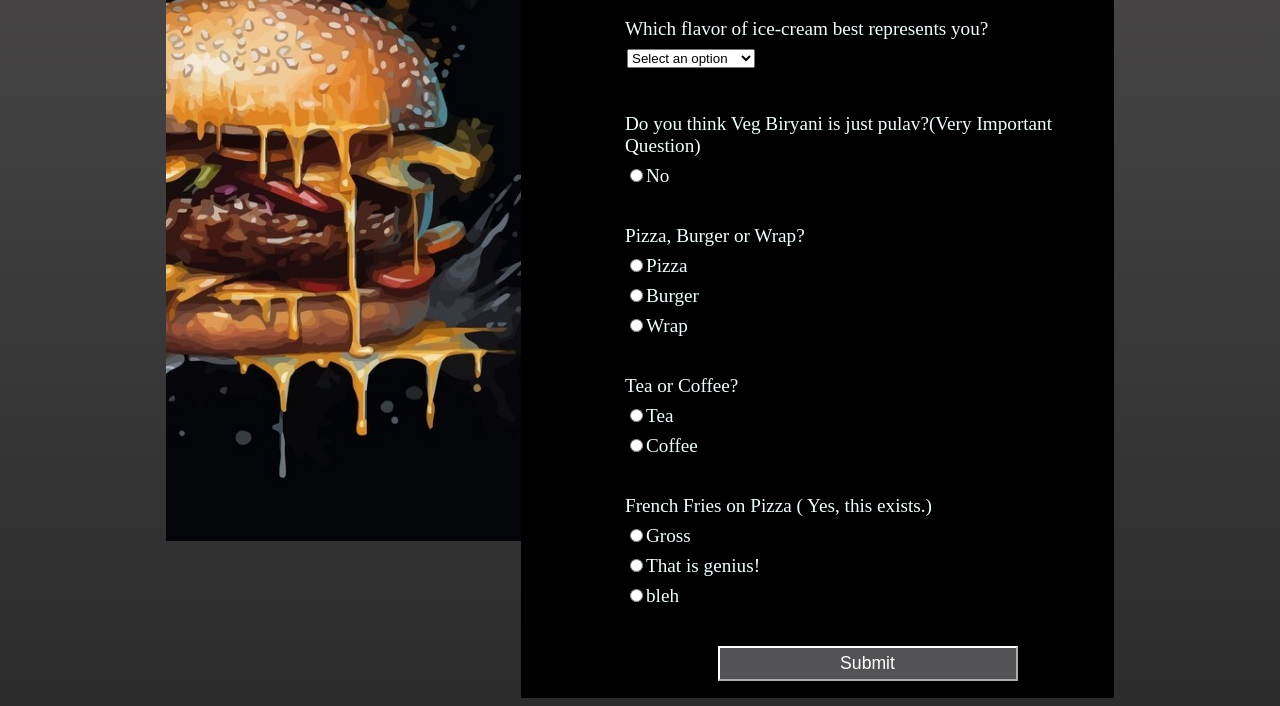
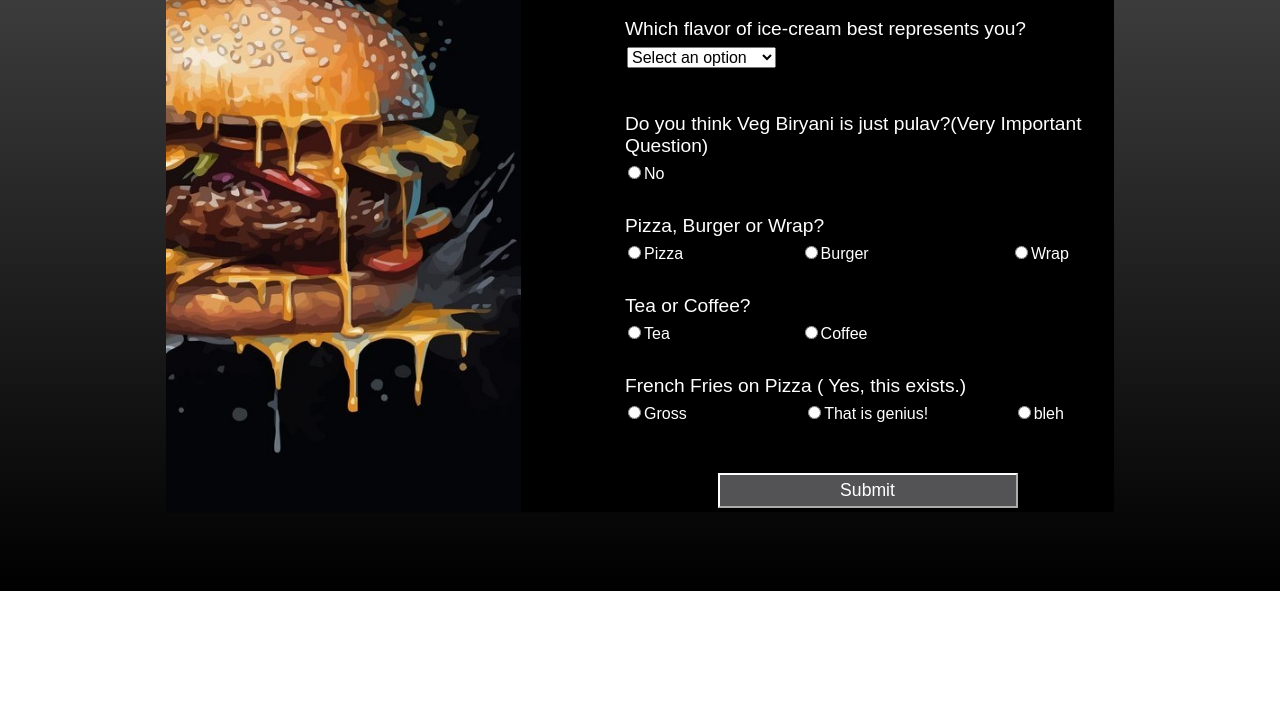
Before and after one commit to AnanyaJindal1145/SurveyFormFood, a plain HTML site: page index.html in a window 1280 px wide. Shown: the part 96-802 px from the top of the page. Drawn offline with Linux system fonts and the light colour scheme.

Commit message:
changed spacing between radio buttons

```diff
--- a/index.html
+++ b/index.html
@@ -3,6 +3,7 @@
   <head>
     <title>Survey Form</title>
     <meta charset="utf-8">
+    <meta name="viewport" content="width=device-width, initial-scale=1.0">
     <link rel="stylesheet" href="styles.css">
   </head>
   <body>
@@ -27,45 +28,50 @@
         <fieldset><label>
           Do you think Veg Biryani is just pulav?(Very Important Question)
         </label>
-        <label for="BiryaniIsLove">
+        <!-- <label for="BiryaniIsLove"> -->
         <input type="radio" name="biryani" id="no" value="no" required>No
-        </label></fieldset>
+        <!-- </label> -->
+      </fieldset>
 
         <fieldset><label>
           Pizza, Burger or Wrap?
         </label>
-        <label for="pizza">
-        <input type="radio" name="food" id="pizza" value="pizza">Pizza
-        </label>
-        <label for="burger">
-        <input type="radio" name="food" id="burger" value="burger">Burger
-        </label>
-        <label for="wrap">
+        <!-- <label for="pizza"> -->
+        <input type="radio" name="food" id="pizza" value="pizza">Pizza&emsp;&emsp;&emsp;&emsp;&emsp;&emsp;&emsp;
+        <!-- </label> -->
+        <!-- <label for="burger"> -->
+        <input type="radio" name="food" id="burger" value="burger">Burger&emsp;&emsp;&emsp;&emsp;&emsp;&emsp;&emsp;&emsp;&nbsp;&nbsp;
+        <!-- </label> -->
+        <!-- <label for="wrap"> -->
           <input type="radio" name="food" id="wrap" value="wrap">Wrap
-          </label></fieldset>
+          <!-- </label> -->
+        </fieldset>
 
-          <fieldset><label>
+        <fieldset>
+          <label>
           Tea or Coffee?
           </label>
-          <label for="tea">
-          <input type="radio" name="beverage" id="tea" value="tea">Tea
-          </label>
-          <label for="coffee">
+          <!-- <label for="tea"> -->
+          <input type="radio" name="beverage" id="tea" value="tea">Tea&nbsp;&nbsp;&nbsp;&emsp;&emsp;&emsp;&emsp;&emsp;&emsp;&emsp;
+          <!-- </label> -->
+          <!-- <label for="coffee"> -->
           <input type="radio" name="beverage" id="coffee" value="coffee">Coffee
-          </label></fieldset>
+          <!-- </label> -->
+        </fieldset>
 
         <fieldset><label>
         French Fries on Pizza ( Yes, this exists.)
         </label>
-        <label for="gross">
-        <input type="radio" name="lifechoices" id="gross" value="gross">Gross
-        </label>
-        <label for="Bloody genius!!">
-        <input type="radio" name="lifechoices" id="Bloody genius!!" value="Bloody genius!!">That is genius!
-        </label>
-        <label for="bleh">
-          <input type="radio" name="lifechoices" id="bleh" value="bleh">bleh
-          </label></fieldset>
+        <!-- <label for="gross"> -->
+        <input type="radio" name="life" id="gross" value="gross">Gross&emsp;&emsp;&emsp;&emsp;&emsp;&emsp;&emsp;
+        <!-- </label> -->
+        <!-- <label for="Bloody genius!!"> -->
+        <input type="radio" name="life" id="Bloody genius!!" value="Bloody genius!!">That is genius!&emsp;&emsp;&emsp;&emsp;&emsp;
+        <!-- </label> -->
+        <!-- <label for="bleh"> -->
+          <input type="radio" name="life" id="bleh" value="bleh">bleh
+          <!-- </label> -->
+        </fieldset>
 
       <input type="submit" id="submit">
 
--- a/styles.css
+++ b/styles.css
@@ -1,29 +1,40 @@
 body{
-    background-image: linear-gradient(180deg,rgb(73, 71, 71),rgb(44, 44, 44));
+    padding: none;
+    background-image: linear-gradient(180deg,rgb(70, 69, 69),rgb(0,0,0));
     background-repeat: no-repeat;
 }
-
+/* #pizza{
+    padding-left: none;
+} */
 h1{
     margin: 1em auto;
-  text-align: center;
+    text-align: center;
+    padding: 0px;
+    text-align: center;
+    padding-bottom:none;
+    padding-top: 20px;
+    line-height:5px;
 }
 img{
-    height:80%;
+    height:89.5%;
 }
-.flex-parent {
+.flex-parent{
     display: flex;
     width: 75%;
-    height:70%;
+    /* height:70%; */
     margin: auto;
+    margin-top: none;
 }
 
 .right{
     background-color:rgb(0, 0, 0);
-    color: azure;
+    color: white;
     width:100%;
     margin: none;
     padding-bottom: 0%;
     padding-left: 100px;
+    height: 600px;
+    font-family: sans-serif;
 }
 
 .left{
@@ -32,9 +43,6 @@ img{
     text-align: right;
 }
 
-hr{
-    display:block;
-}
 label{
     display: block;
     padding-left:2px;
@@ -43,38 +51,28 @@ label{
     padding-bottom:6px;
     font-size: larger;
 }
+
 fieldset{
     border: none;
     padding: 15px 0;
     border-bottom: 0px solid rgb(0,0,0);
 }
-textarea{
-    width:100%;
-    max-width: 400px;
-}
-h1{
-    text-align: center;
-    padding-bottom:none;
-    padding-top: 20px;
-    line-height:5px;
-}
-p{
-    text-align: center;
-    padding-bottom: 3px;
-}
-hr{
-    width: 90%;
-    height: 2px;
-    background-color: rgb(137, 55, 23);
-}
+
 input[type="radio"]{
     display: inline;
+    /* margin-left: 40px; */
+    font-size: larger;
+}
+
+select{
+    font-size: medium;
 }
 
 input[type="submit"] {
     display: block;
     width: 60%;
     margin: 1em auto;
+    margin-top: 2em;
     height: 2em;
     font-size: 1.1rem;
     background-color: #535355;
```
